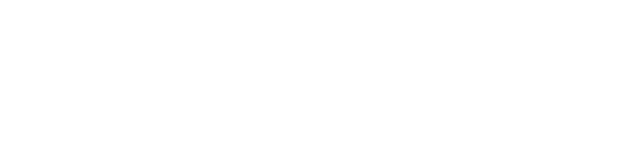
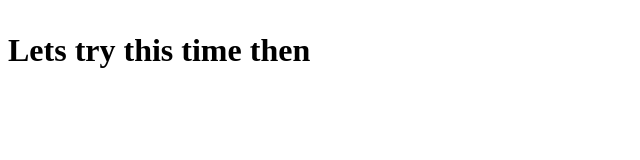
Before and after one commit to BigTel2020/Animation, a plain HTML site: page index.html in a window 1280 px wide. Shown: the whole page, without its empty margins (0-640 px from the left). Drawn offline with Linux system fonts and the light colour scheme.

Commit message:
Lets try now

```diff
--- a/index.html
+++ b/index.html
@@ -8,7 +8,9 @@
 </head>
 
 <body>
-
+    <h1>
+        <p>Lets try this time then</p>
+    </h1>
 </body>
 
 </html>
```
